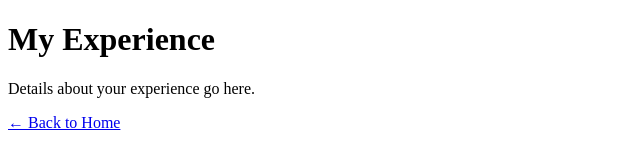
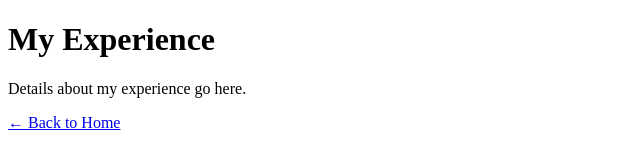
Before and after one commit to harshyadav19/harshyadav19.github.io, a plain HTML site: page experience.html in a window 1280 px wide. Shown: the full height of the page, 0-640 px from the left. Drawn offline with Linux system fonts and the light colour scheme.

Commit message:
experience.html

```diff
--- a/experience.html
+++ b/experience.html
@@ -7,7 +7,7 @@
 </head>
 <body>
   <h1>My Experience</h1>
-  <p>Details about your experience go here.</p>
+  <p>Details about my experience go here.</p>
   <a href="index.html">← Back to Home</a>
 </body>
 </html>
```
